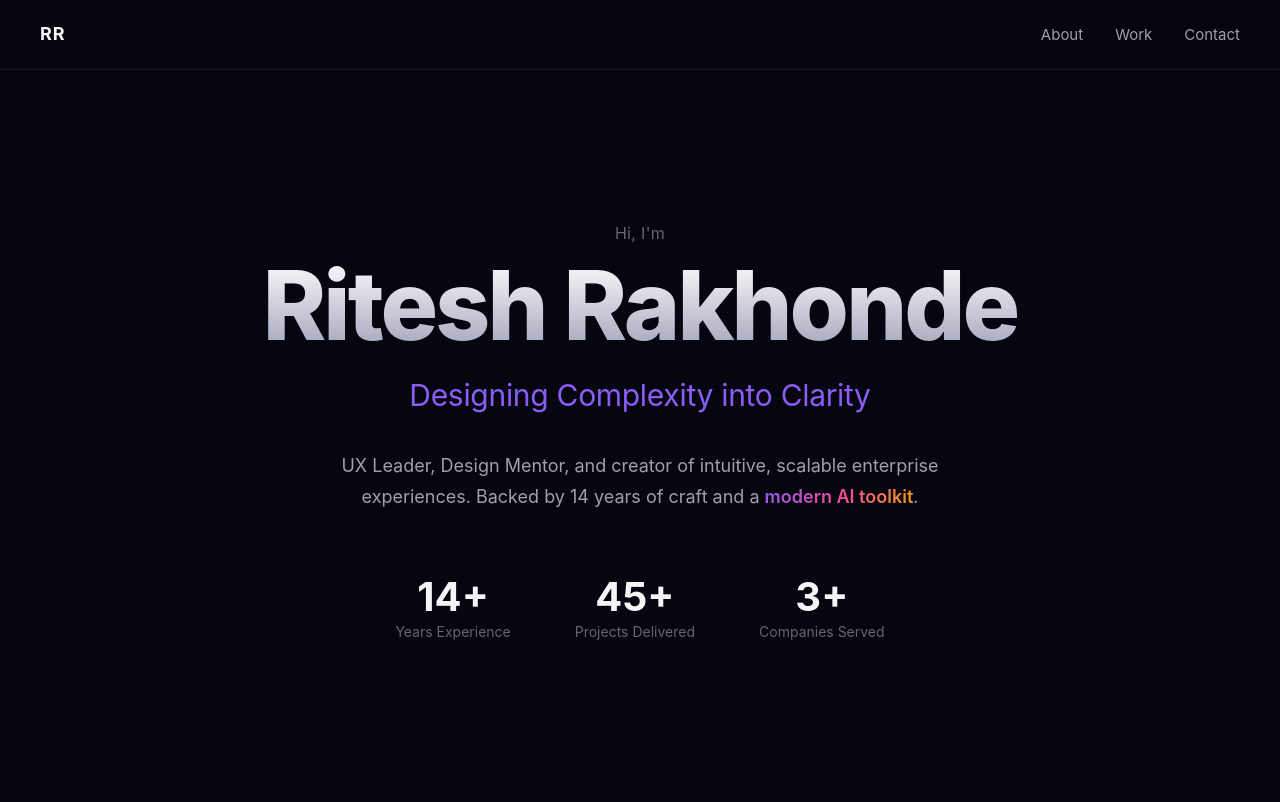
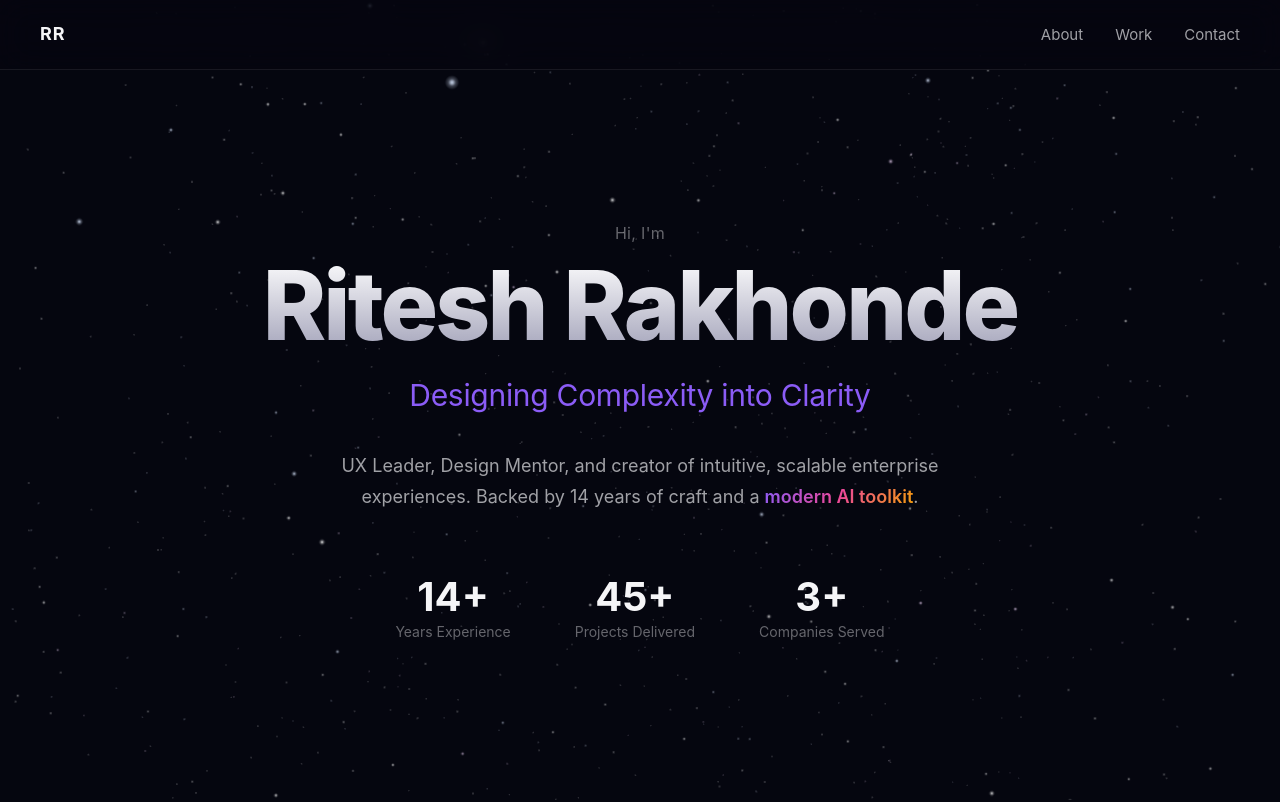
Before and after one commit to rrakhonde-ux/rrakhonde-ux.github.io, a website built with Vite: page index.html in a window 1280 px wide. Shown: the top 802 px of the page. Built offline with nearby package versions, Linux system fonts and the light colour scheme; animation ran at ten frames a second.

Commit message:
Day 3: WebGL starfield with parallax, gradient highlight, hybrid alignment

```diff
--- a/index.html
+++ b/index.html
@@ -9,6 +9,9 @@
     <link rel="stylesheet" href="/src/style.css" />
   </head>
   <body>
+    <!-- Starfield Canvas -->
+    <canvas id="starfield"></canvas>
+
     <!-- Navigation -->
     <nav class="nav">
       <a href="#top" class="nav-logo">RR</a>
--- a/package.json
+++ b/package.json
@@ -10,5 +10,8 @@
   },
   "devDependencies": {
     "vite": "^8.0.12"
+  },
+  "dependencies": {
+    "three": "^0.184.0"
   }
 }
--- a/src/main.js
+++ b/src/main.js
@@ -1,60 +1,4 @@
 import './style.css'
-import javascriptLogo from './assets/javascript.svg'
-import viteLogo from './assets/vite.svg'
-import heroImg from './assets/hero.png'
-import { setupCounter } from './counter.js'
+import { initStarfield } from './starfield.js'
 
-document.querySelector('#app').innerHTML = `
-<section id="center">
-  <div class="hero">
-    <img src="${heroImg}" class="base" width="170" height="179">
-    <img src="${javascriptLogo}" class="framework" alt="JavaScript logo"/>
-    <img src="${viteLogo}" class="vite" alt="Vite logo" />
-  </div>
-  <div>
-    <h1>Get started</h1>
-    <p>Edit <code>src/main.js</code> and save to test <code>HMR</code></p>
-  </div>
-  <button id="counter" type="button" class="counter"></button>
-</section>
-
-<div class="ticks"></div>
-
-<section id="next-steps">
-  <div id="docs">
-    <svg class="icon" role="presentation" aria-hidden="true"><use href="/icons.svg#documentation-icon"></use></svg>
-    <h2>Documentation</h2>
-    <p>Your questions, answered</p>
-    <ul>
-      <li>
-        <a href="https://vite.dev/" target="_blank">
-          <img class="logo" src="${viteLogo}" alt="" />
-          Explore Vite
-        </a>
-      </li>
-      <li>
-        <a href="https://developer.mozilla.org/en-US/docs/Web/JavaScript" target="_blank">
-          <img class="button-icon" src="${javascriptLogo}" alt="">
-          Learn more
-        </a>
-      </li>
-    </ul>
-  </div>
-  <div id="social">
-    <svg class="icon" role="presentation" aria-hidden="true"><use href="/icons.svg#social-icon"></use></svg>
-    <h2>Connect with us</h2>
-    <p>Join the Vite community</p>
-    <ul>
-      <li><a href="https://github.com/vitejs/vite" target="_blank"><svg class="button-icon" role="presentation" aria-hidden="true"><use href="/icons.svg#github-icon"></use></svg>GitHub</a></li>
-      <li><a href="https://chat.vite.dev/" target="_blank"><svg class="button-icon" role="presentation" aria-hidden="true"><use href="/icons.svg#discord-icon"></use></svg>Discord</a></li>
-      <li><a href="https://x.com/vite_js" target="_blank"><svg class="button-icon" role="presentation" aria-hidden="true"><use href="/icons.svg#x-icon"></use></svg>X.com</a></li>
-      <li><a href="https://bsky.app/profile/vite.dev" target="_blank"><svg class="button-icon" role="presentation" aria-hidden="true"><use href="/icons.svg#bluesky-icon"></use></svg>Bluesky</a></li>
-    </ul>
-  </div>
-</section>
-
-<div class="ticks"></div>
-<section id="spacer"></section>
-`
-
-setupCounter(document.querySelector('#counter'))
+initStarfield()
--- /dev/null
+++ b/src/starfield.js
@@ -0,0 +1,143 @@
+import * as THREE from 'three'
+
+export function initStarfield() {
+  const canvas = document.querySelector('#starfield')
+  if (!canvas) return
+// ─── Create soft circular star texture ───
+  function createStarTexture() {
+    const size = 64
+    const canvas2d = document.createElement('canvas')
+    canvas2d.width = size
+    canvas2d.height = size
+    const ctx = canvas2d.getContext('2d')
+
+    const gradient = ctx.createRadialGradient(
+      size / 2, size / 2, 0,
+      size / 2, size / 2, size / 2
+    )
+    gradient.addColorStop(0,    'rgba(255, 255, 255, 1)')
+    gradient.addColorStop(0.2,  'rgba(255, 255, 255, 0.8)')
+    gradient.addColorStop(0.5,  'rgba(255, 255, 255, 0.3)')
+    gradient.addColorStop(1,    'rgba(255, 255, 255, 0)')
+
+    ctx.fillStyle = gradient
+    ctx.fillRect(0, 0, size, size)
+
+    const texture = new THREE.CanvasTexture(canvas2d)
+    texture.needsUpdate = true
+    return texture
+  }
+
+  const starTexture = createStarTexture()
+  // ─── Scene, Camera, Renderer ───
+  const scene = new THREE.Scene()
+
+  const camera = new THREE.PerspectiveCamera(
+    75,
+    window.innerWidth / window.innerHeight,
+    0.1,
+    2000
+  )
+  camera.position.z = 500
+
+  const renderer = new THREE.WebGLRenderer({
+    canvas,
+    antialias: true,
+    alpha: true,
+  })
+  renderer.setPixelRatio(Math.min(window.devicePixelRatio, 2))
+  renderer.setSize(window.innerWidth, window.innerHeight)
+
+  // ─── Generate Stars ───
+  const STAR_COUNT = 2500
+  const positions = new Float32Array(STAR_COUNT * 3)
+  const colors = new Float32Array(STAR_COUNT * 3)
+  const sizes = new Float32Array(STAR_COUNT)
+
+  for (let i = 0; i < STAR_COUNT; i++) {
+    // Random positions in a large 3D box
+    positions[i * 3]     = (Math.random() - 0.5) * 2000   // x
+    positions[i * 3 + 1] = (Math.random() - 0.5) * 2000   // y
+    positions[i * 3 + 2] = (Math.random() - 0.5) * 1500   // z
+
+    // Subtle color variation — mostly white, hints of blue/purple
+    const colorPick = Math.random()
+    if (colorPick < 0.7) {
+      colors[i * 3] = 1.0; colors[i * 3 + 1] = 1.0; colors[i * 3 + 2] = 1.0   // white
+    } else if (colorPick < 0.9) {
+      colors[i * 3] = 0.7; colors[i * 3 + 1] = 0.8; colors[i * 3 + 2] = 1.0   // cool blue
+    } else {
+      colors[i * 3] = 0.9; colors[i * 3 + 1] = 0.7; colors[i * 3 + 2] = 1.0   // soft purple
+    }
+
+    // Random sizes for variety
+    sizes[i] = Math.random() * 2 + 0.5
+  }
+
+  const geometry = new THREE.BufferGeometry()
+  geometry.setAttribute('position', new THREE.BufferAttribute(positions, 3))
+  geometry.setAttribute('color', new THREE.BufferAttribute(colors, 3))
+  geometry.setAttribute('size', new THREE.BufferAttribute(sizes, 1))
+
+  const material = new THREE.PointsMaterial({
+    size: 4,
+    map: starTexture,
+    alphaTest: 0.01,
+    vertexColors: true,
+    transparent: true,
+    opacity: 0.9,
+    sizeAttenuation: true,
+    depthWrite: false,
+    blending: THREE.AdditiveBlending,
+  })
+
+  const stars = new THREE.Points(geometry, material)
+  scene.add(stars)
+
+  // ─── Mouse parallax ───
+  const mouse = { x: 0, y: 0 }
+  const target = { x: 0, y: 0 }
+
+  window.addEventListener('mousemove', (e) => {
+    target.x = (e.clientX / window.innerWidth - 0.5) * 2
+    target.y = (e.clientY / window.innerHeight - 0.5) * 2
+  })
+
+  // ─── Resize handler ───
+  window.addEventListener('resize', () => {
+    camera.aspect = window.innerWidth / window.innerHeight
+    camera.updateProjectionMatrix()
+    renderer.setSize(window.innerWidth, window.innerHeight)
+  })
+
+  // ─── Animation loop ───
+  let animationId
+  const clock = new THREE.Clock()
+
+  function animate() {
+    animationId = requestAnimationFrame(animate)
+
+    const elapsed = clock.getElapsedTime()
+
+    // Smoothly ease toward mouse target (parallax)
+    mouse.x += (target.x - mouse.x) * 0.03
+    mouse.y += (target.y - mouse.y) * 0.03
+
+    // Gentle continuous drift
+    stars.rotation.y = elapsed * 0.02 + mouse.x * 0.2
+    stars.rotation.x = mouse.y * 0.15
+
+    renderer.render(scene, camera)
+  }
+
+  animate()
+
+  // ─── Pause when tab is hidden (saves battery) ───
+  document.addEventListener('visibilitychange', () => {
+    if (document.hidden) {
+      cancelAnimationFrame(animationId)
+    } else {
+      animate()
+    }
+  })
+}
--- a/src/style.css
+++ b/src/style.css
@@ -54,7 +54,27 @@ body {
   font-size: 16px;
   overflow-x: hidden;
 }
+/* ─────────────────────────────────────────
+   Starfield Canvas — behind all content
+   ───────────────────────────────────────── */
+#starfield {
+  position: fixed;
+  top: 0;
+  left: 0;
+  width: 100vw;
+  height: 100vh;
+  z-index: 0;
+  pointer-events: none;
+}
 
+/* Make sure all content sits above the starfield */
+.nav,
+.hero,
+.section,
+.footer {
+  position: relative;
+  z-index: 1;
+}
 ul {
   list-style: none;
 }
```
Also changed, not shown: 1 other file.
